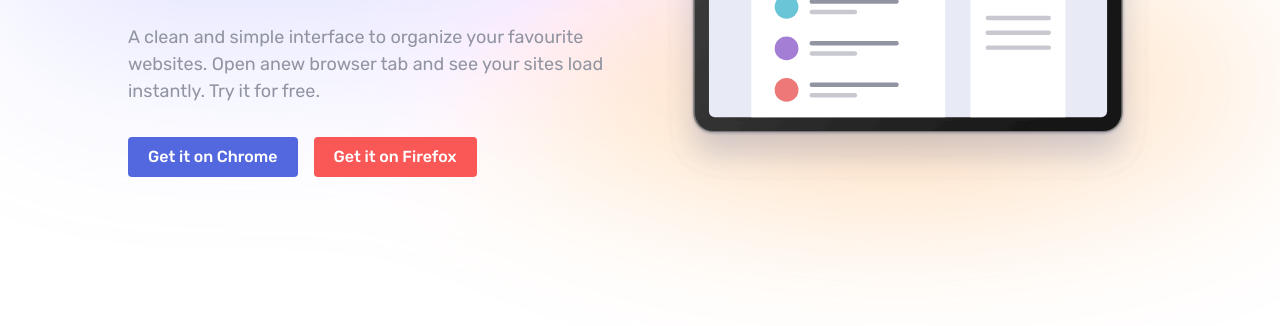
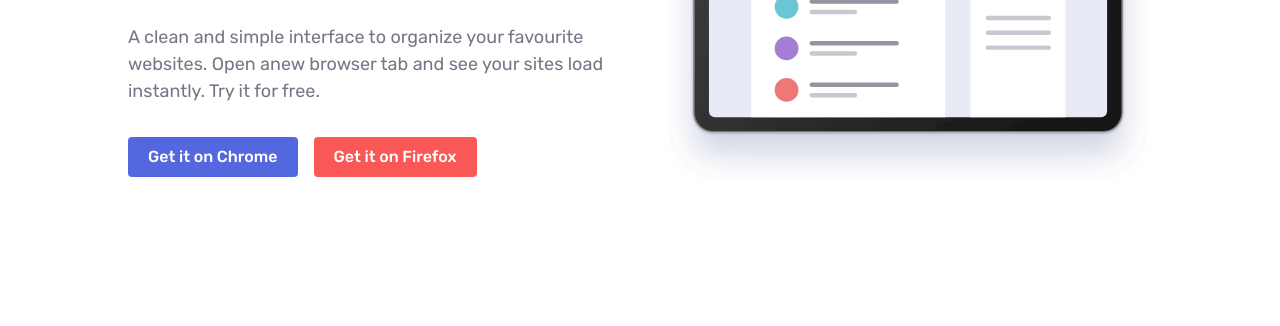
Before and after one commit to Narek-Pogosian/FEM-Landing, a plain HTML site: page index.html in a window 1280 px wide. Shown: the part 313-639 px from the top of the page. Drawn offline with Linux system fonts and the light colour scheme.

Commit message:
made text color darker and removed hero bg colors

```diff
--- a/sass/abstracts/_colors.scss
+++ b/sass/abstracts/_colors.scss
@@ -1,5 +1,5 @@
 $blue: hsl(231, 69%, 60%);
 $red: hsl(0, 94%, 66%);
 
-$neutral-500: hsl(229, 8%, 60%);
+$neutral-500: hsl(230, 7%, 49%);
 $neutral-800: hsl(229, 31%, 21%);
--- a/sass/layout/_hero-section.scss
+++ b/sass/layout/_hero-section.scss
@@ -73,25 +73,3 @@
     }
   }
 }
-
-.hero-section::after {
-  content: "";
-  position: absolute;
-  inset: 0;
-  width: 100%;
-  height: 100%;
-  pointer-events: none;
-  z-index: -10;
-}
-
-.hero-section::after {
-  filter: blur(80px) saturate(250%);
-  opacity: 0.4;
-
-  background-image: radial-gradient(
-      at 70% 60%,
-      rgb(252, 154, 94) 0px,
-      transparent 40%
-    ),
-    radial-gradient(at 20% 10%, rgb(160, 161, 243) 0px, transparent 50%);
-}
```
Also changed, not shown: style.css.
